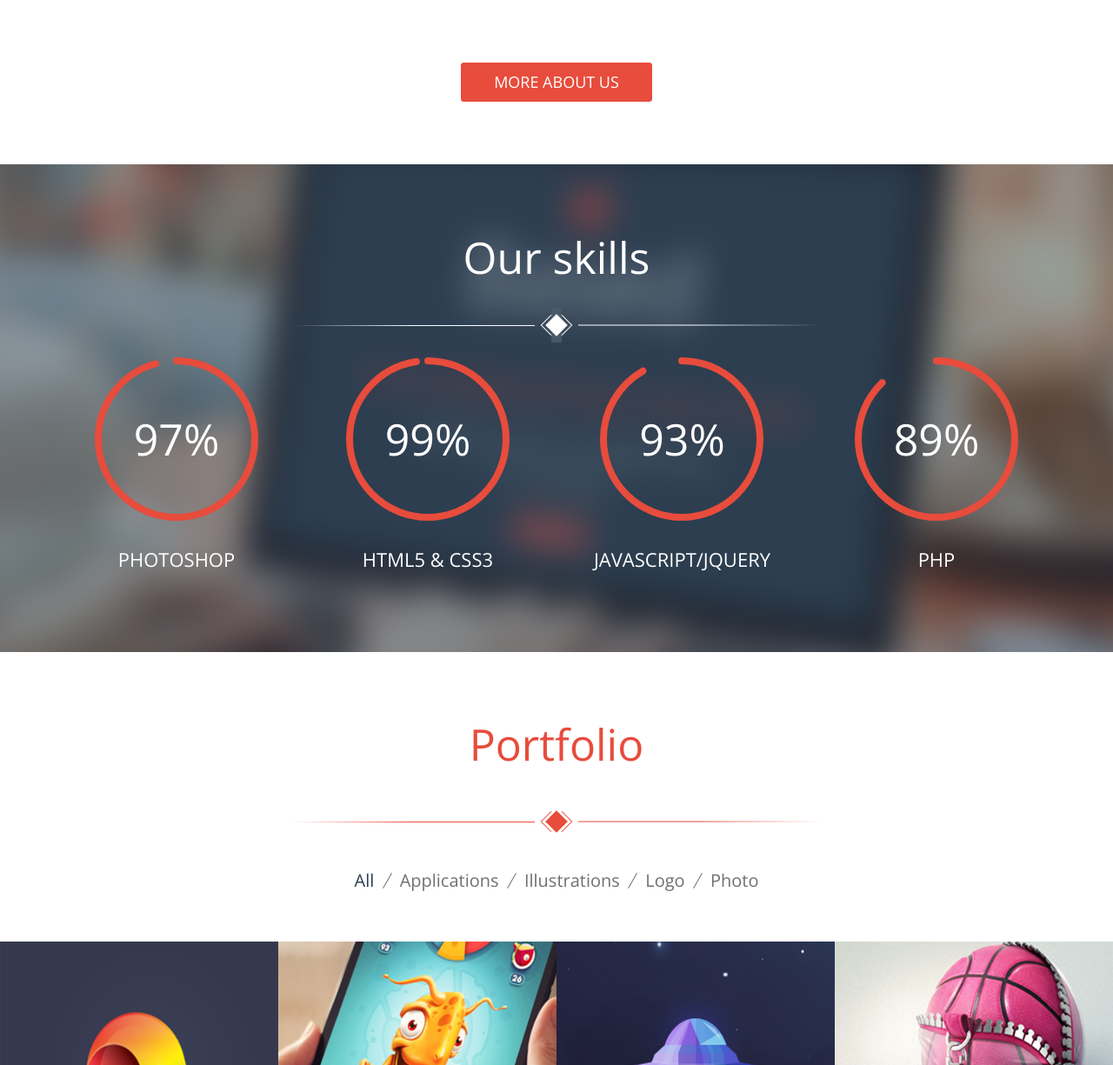
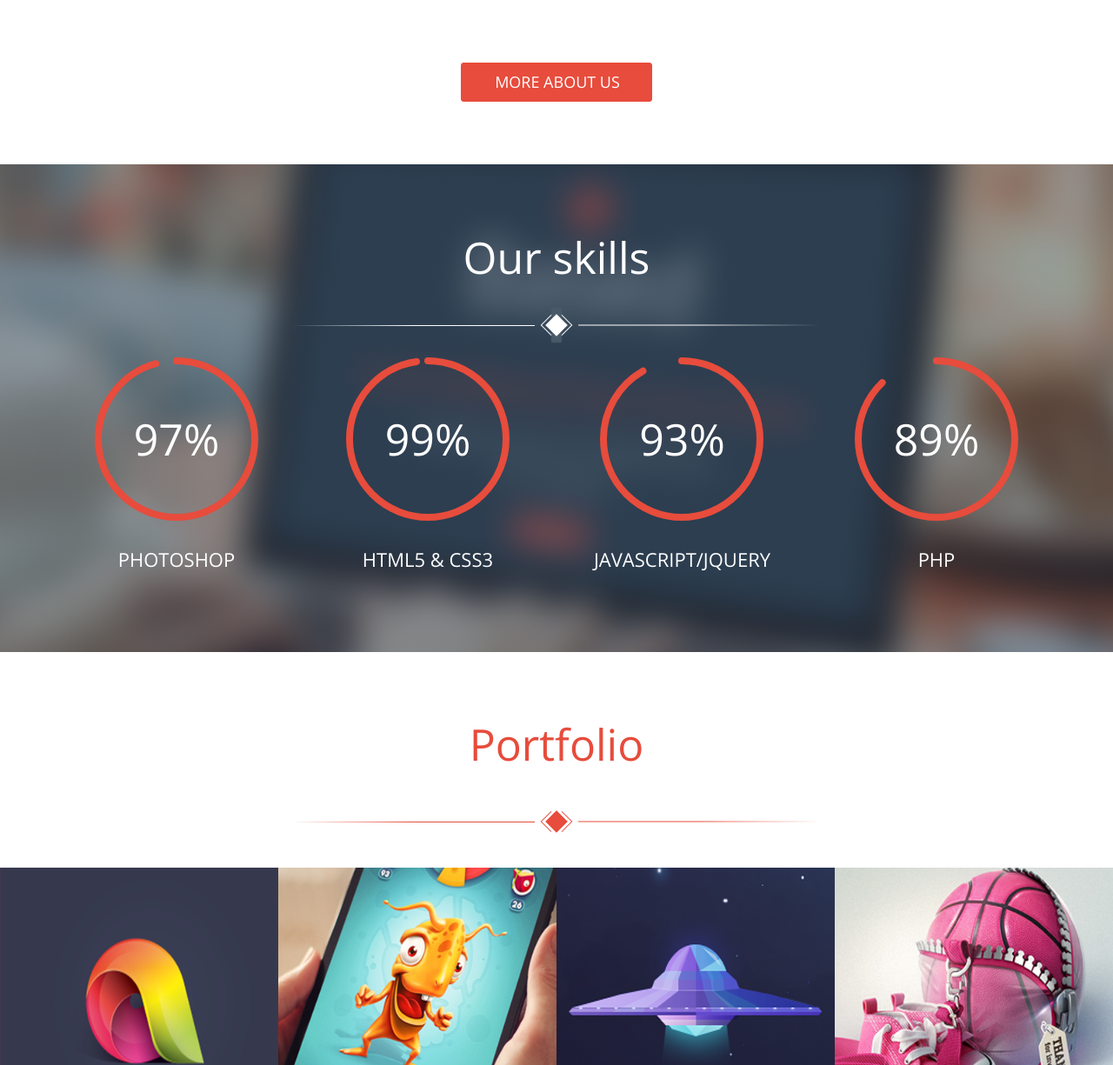
Before and after one commit to VitaliyBondarenko1982/based-landing, a website: page src/index.html in a window 1280 px wide. Shown: the part 1575-2800 px from the top of the page at 87% size. Drawn offline with nearby package versions, Linux system fonts and the light colour scheme; files that its build step writes are made by us from their sources.

Commit message:
some fix

```diff
--- a/src/index.html
+++ b/src/index.html
@@ -34,7 +34,11 @@
             <a class="nav__link" href="#contact">Contact</a>
           </li>
         </ul>
-        <button class="nav__button button" type="button">Sign up</button>
+        <button class="nav__button" type="button">
+          <a href="#contact" class="nav__sign-up-link">
+            Sign up
+          </a>
+        </button>
       </nav>
     </header>
 
@@ -82,7 +86,11 @@
             </p>
           </li>
         </ul>
-        <button class="about-us__button button" type="button">More about us</button>
+        <button class="about-us__button button" type="button">
+          <a class="about-us__link" href="#portfolio">
+            More about us
+          </a>
+        </button>
       </section>
 
       <section id="skills" class="skills">
@@ -127,23 +135,6 @@
         <div class="portfolio__line line">
           <div class="portfolio__logo logo logo--orange"></div>
         </div>
-        <ul class="portfolio__filter">
-          <li class="portfolio__filter-item">
-            <a href="#" class="portfolio__filter-link portfolio__filter-link--active">All</a>
-          </li>
-          <li class="portfolio__filter-item">
-            <a href="#" class="portfolio__filter-link">Applications</a>
-          </li>
-          <li class="portfolio__filter-item">
-            <a href="#" class="portfolio__filter-link">Illustrations</a>
-          </li>
-          <li class="portfolio__filter-item">
-            <a href="#" class="portfolio__filter-link">Logo</a>
-          </li>
-          <li class="portfolio__filter-item">
-            <a href="#" class="portfolio__filter-link">Photo</a>
-          </li>
-        </ul>
         <div class="portfolio__gallery">
           <a href="" class="portfolio__link">
             <img class="portfolio__image" src="./images/portfolio/1.png" alt="image-1">
--- a/src/styles/_about-us.scss
+++ b/src/styles/_about-us.scss
@@ -55,6 +55,18 @@
     width: 220px;
     font-size: $font-size-18;
     line-height: 43px;
+  }
+
+  &__link {
+    display: block;
+    width: 220px;
+    line-height: 43px;
+    color: $white-color;
+    transition: color $transition-duration $easy-function;
+
+    &:hover {
+      color: $orange-color;
+    }
   }
 }
 
--- a/src/styles/_button.scss
+++ b/src/styles/_button.scss
@@ -10,12 +10,10 @@
   border-radius: 3px;
   background-color: $orange-color;
   border: 1px solid $orange-color;
-  transition: color $transition-duration $easy-function,
-    background-color $transition-duration $easy-function;
+  transition: background-color $transition-duration $easy-function;
   cursor: pointer;
 
   &:hover {
-    color: $orange-color;
     background-color: $white-color;
   }
 }
--- a/src/styles/_nav.scss
+++ b/src/styles/_nav.scss
@@ -129,10 +129,31 @@
   }
 
   &__button {
+    order: 1;
+    border: none;
+    border-radius: 3px;
+  }
+
+  &__sign-up-link {
+    display: block;
     width: 107px;
-    font-size: 15px;
+    font-size: $font-size-15;
     line-height: 36px;
-    order: 1;
+    color: $white-color;
+    text-transform: uppercase;
+    text-decoration: none;
+
+    border-radius: 3px;
+    background-color: $orange-color;
+    border: 1px solid $orange-color;
+    transition: color $transition-duration $easy-function,
+      background-color $transition-duration $easy-function;
+    cursor: pointer;
+
+    &:hover {
+      color: $orange-color;
+      background-color: $white-color;
+    }
   }
 }
 
--- a/src/styles/_portfolio.scss
+++ b/src/styles/_portfolio.scss
@@ -22,43 +22,6 @@
     width: calc(50% - 30px);
     background: linear-gradient(90deg, $orange-color 50%,
     rgba(0, 0, 0, 0) 100%);
-  }
-
-  &__filter {
-    @include flex-space-between;
-    width: 280px;
-    margin: auto;
-    margin-bottom: 35px;
-  }
-
-  &__filter-item {
-    position: relative;
-
-    &:not(:first-child)::before {
-      content: "";
-      position: absolute;
-      top: 8px;
-      left: -5px;
-      width: 1px;
-      height: 15px;
-      background-color: $grey-text-color;
-      transform: rotate(30deg);
-    }
-  }
-
-  &__filter-link {
-    display: block;
-    font-size: 14px;
-    line-height: 30px;
-    color: $grey-text-color;
-
-    &:hover {
-      color: #4e4e4e;
-    }
-
-    &--active {
-      color: #2c3e50;
-    }
   }
 
   &__background {
@@ -159,29 +122,13 @@
       margin-bottom: 42px;
     }
 
+    &__line {
+      margin-bottom: 40px;
+    }
+
     &__line::before,
     &__line::after {
       width: 280px;
-    }
-
-    &__filter {
-      width: 465px;
-      margin: auto;
-      margin-bottom: 35px;
-    }
-
-    &__filter-item {
-
-      &:not(:first-child)::before {
-        top: 25px;
-        left: -15px;
-        height: 20px;
-      }
-    }
-
-    &__filter-link {
-      font-size: $font-size-20;
-      line-height: 70px;
     }
 
     &__gallery {
```
Also changed, not shown: dist/index.html, dist/styles/main.css, 1 other file.
